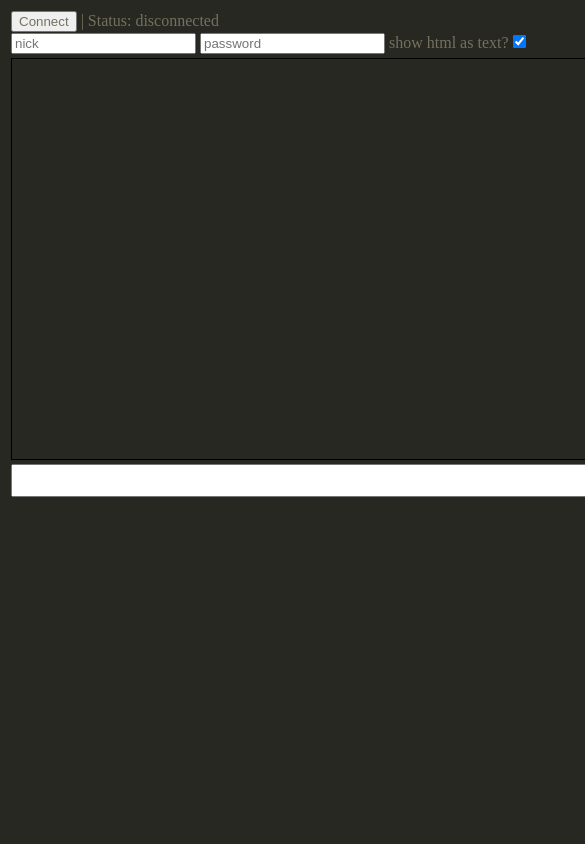
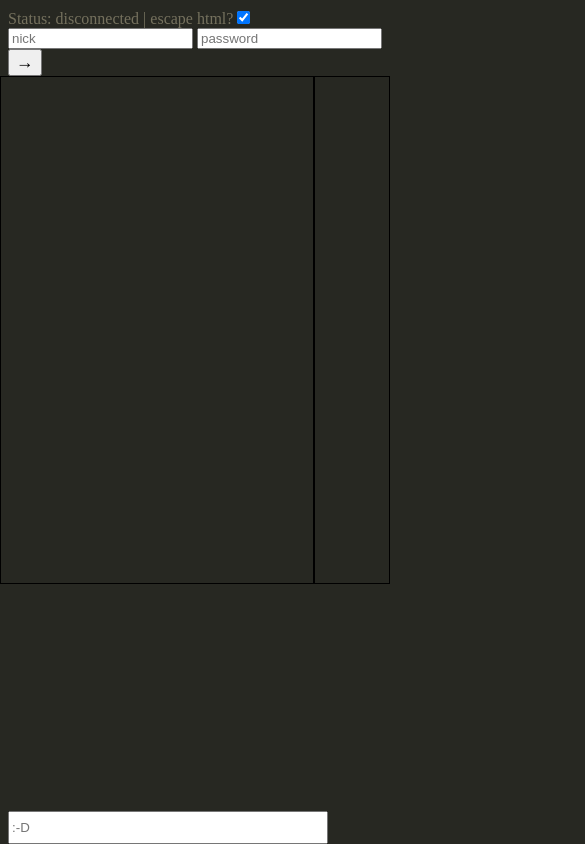
Before and after one commit to siikamiika/sockjs-auth, a plain HTML site: page index.html in a window 390 px wide. Shown: the top 844 px of the page, 585 px wide, since content can reach past the window. Drawn offline with nearby package versions, Linux system fonts and the light colour scheme.

Commit message:
url to link, mobile ui

```diff
--- a/index.html
+++ b/index.html
@@ -2,21 +2,58 @@
 <html>
 <head>
   <title>#siika</title>
+  <meta name="viewport" content="width=device-width, initial-scale=1, maximum-scale=1, user-scalable=0"/>
   <style type="text/css">
     body {
       color: #75715E;
       background-color: #272822;
     }
-    #connect {
-      color: #75715E;
+    #butt {
+      font-size: 110%;
     }
     .valko {
       color: white;
+    }
+    .link {
+      color: #66D9EF;
+    }
+    pre {
+      white-space: pre-wrap;
+      margin: 0;
+      padding: 0;
+    }
+    #log {
+      position: absolute;
+      height: 60%;
+      width: 80%;
+      left: 0;
+      bottom: 1;
+      word-wrap: break-word;
+      overflow:auto;
+      border: 1px solid black;
+    }
+    #roster {
+      position: absolute;
+      height: 60%;
+      width: 19%;
+      right: 0;
+      word-wrap: break-word;
+      overflow:auto;
+      border: 1px solid black;
+      word-wrap: break-word;
+    }
+    #text {
+      position: absolute;
+      bottom: 0;
+      width: 80%;
+      height: 2em;
     }
   </style>
   <script src="http://ajax.googleapis.com/ajax/libs/jquery/1.4.2/jquery.min.js"></script>
   <script src="http://cdn.sockjs.org/sockjs-0.3.min.js"></script>
   <script>
+    $("#log").css('max-height', $(window).height());
+    $("#log").css('max-width', $(window).width());
     // https://github.com/janl/mustache.js/blob/master/mustache.js
     var entityMap = {
       "&": "&amp;",
@@ -27,14 +64,24 @@
       "/": '&#x2F;'
     }
     function escapeHtml(string) {
-      if (document.getElementById('escapehtml').checked) {
-        return String(string).replace(/[&<>"'\/]/g, function (s) {
+      var escaped = [];
+      var words = string.split(' ');
+      words.forEach(function(word){
+        if (/((^https?|ftp|file):\/\/[-A-Z0-9+&@#\/%?=~_|!:,.;]*[-A-Z0-9+&@#\/%=~_|])/ig.test(word)) {
+          escaped.push(word.replace(/((https?|ftp|file):\/\/[-A-Z0-9+&@#\/%?=~_|!:,.;]*[-A-Z0-9+&@#\/%=~_|])/ig,
+            '<a href="$1" target="_blank" class="link">$1</a>'));
+        }
+        else if (document.getElementById('escapehtml').checked) {
+          escaped.push(String(word).replace(/[&<>"'\/]/g, function (s) {
             return entityMap[s];
-        });
+          }));
         }
         else {
-        return string;
+          escaped.push(word);
         }
+      });
+
+      return escaped.join(' ');
     }
     //
     var nickcolors = {};
@@ -44,7 +91,7 @@
 
       function log(msg) {
         var control = $('#log');
-        control.html(control.html() + msg + '<br/>');
+        control.html(control.html() + '<pre>'+msg+'</pre>');
         control.scrollTop(control.scrollTop() + 1000);
       }
 
@@ -107,7 +154,7 @@
               nickcolors[recv['roster'][nickidx]]+';">'+
               recv['roster'][nickidx]+'</span><br>';
             }
-            roster('<span style="color: #66D9EF; background-color: rgba(255,255,255,0.3);">participants:</span><br>'+participants);
+            roster('<pre><span style="color: #66D9EF; background-color: rgba(255,255,255,0.3);">participants:</span><br>'+participants+'</pre>');
           }
         }
 
@@ -135,17 +182,16 @@
 
         if (conn == null || conn.readyState != SockJS.OPEN) {
           $('#status').text('disconnected');
-          $('#connect').html('Connect');
         } else {
           $('#status').text('connected');
-          $('#connect').html('Disconnect');
         }
       }
 
-      $('#connect').click(function() {
+      $('#login').submit(function() {
         if (conn == null) {
           connect();
-        } else {
+        }
+        else {
           disconnect();
         }
 
@@ -163,38 +209,23 @@
   </script>
 </head>
 <body>
-  <table>
-    <tr>
-      <td>
   <div>
-          <button type="button" id="connect">Connect</button>&nbsp;|&nbsp;Status: <span id="status">disconnected</span>
+    Status: <span id="status">disconnected</span>
+    | escape html?<input type="checkbox" id="escapehtml" checked>
     <form id="login">
       <input id="nick" type="text" placeholder="nick" />
       <input id="passwd" type="password" placeholder="password" />
-            show html as text?<input type="checkbox" id="escapehtml" checked>
+      <input id="butt" type="submit" value="→">
     </form>
   </div>
-      </td>
-    </tr>
-    <tr>
-      <td>
-        <div id="log" style="width: 50em; height: 25em; word-wrap: break-word; overflow:auto; border: 1px solid black; resize: both;">
+  <div id="log">
   </div>
-      </td>
-      <td>
-        <div id="roster" style="width: 10em; height: 25em; word-wrap: break-word; overflow:auto; border: 1px solid black; word-wrap: break-word;">
+  <div id="roster">
   </div>
-      </td>
-    </tr>
-    <tr>
-      <td>
   <div>
     <form id="chatform" autocomplete="off">
-            <input id="text" type="text" style="width: 50em; height: 2em;">
+      <input id="text" type="text" placeholder=":-D">
     </form>
   </div>
-      </td>
-    </tr>
-  </table>
 </body>
 </html>
```
Lines whose indentation alone changed are shown as unchanged.
